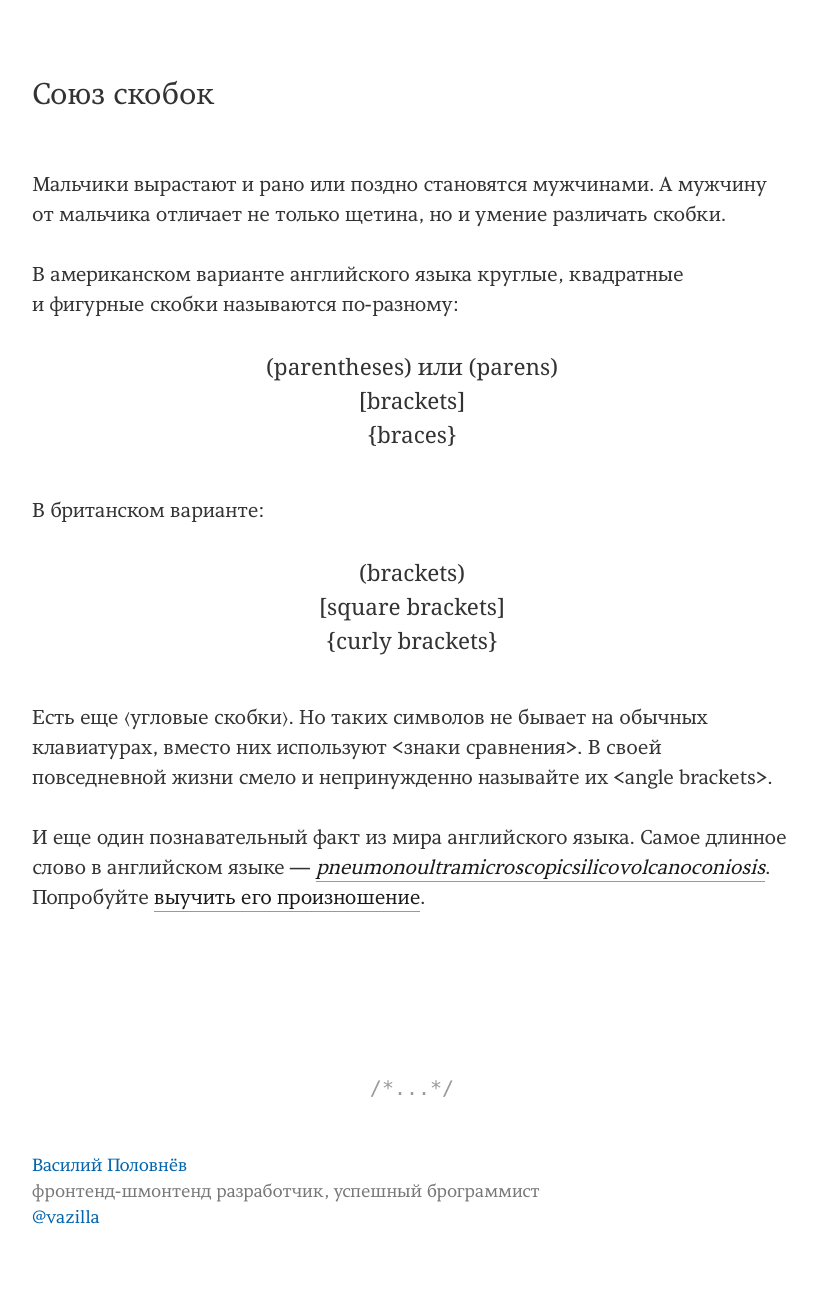
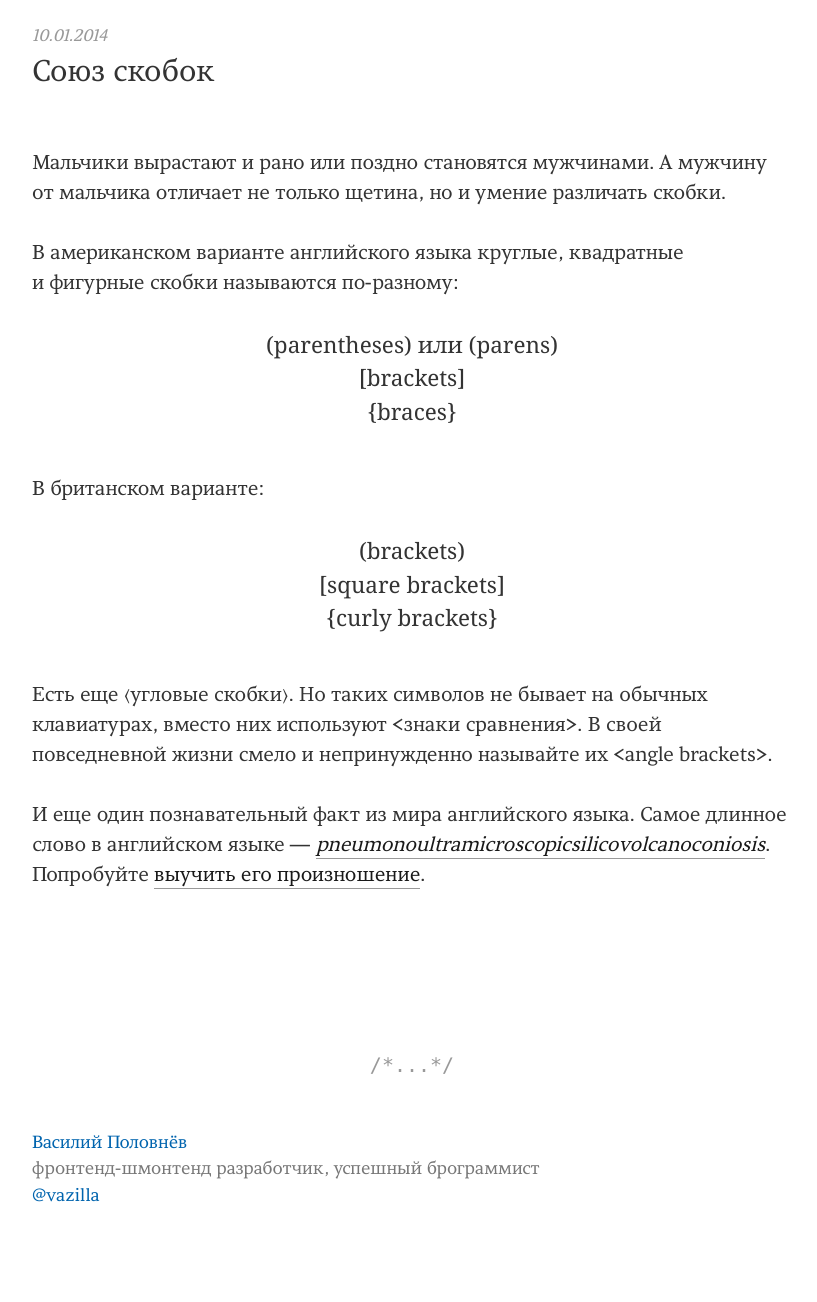
Before and after one commit to vast/vast.github.io, a Jekyll site: the page built from _posts/2014-01-10-brackets.md, in a window 1280 px wide. Shown: the whole page, without its empty margins (228-1045 px from the left). Built offline with Jekyll 4.4.1, drawn with Linux system fonts in a browser that asks for light colours; Markdown is read by kramdown in place of the engine named in the settings; after the commit the page ends 1279 px from its top, so only the background shows below that.

Commit message:
add post dates

```diff
--- a/_layouts/default.html
+++ b/_layouts/default.html
@@ -19,6 +19,9 @@
 <body>
   <article class="post">
     <header class="post-header">
+      <small class="post-date">
+        {{ page.date | date: "%-d.%m.%Y" }}
+      </small>
       <h2 class="post-title">{{ page.title }} </h2>
     </header>
     <div class="post-contents">
--- a/_sass/modules/_posts.scss
+++ b/_sass/modules/_posts.scss
@@ -1,6 +1,16 @@
 .post {
   max-width: 38em;
   margin: 0 auto;
+}
+
+
+.post-date + .post-title {
+  padding-top: 0;
+}
+
+.post-date {
+  font-style: italic;
+  color: lighten($text-color, 50%);
 }
 
 .outstanding {
```
